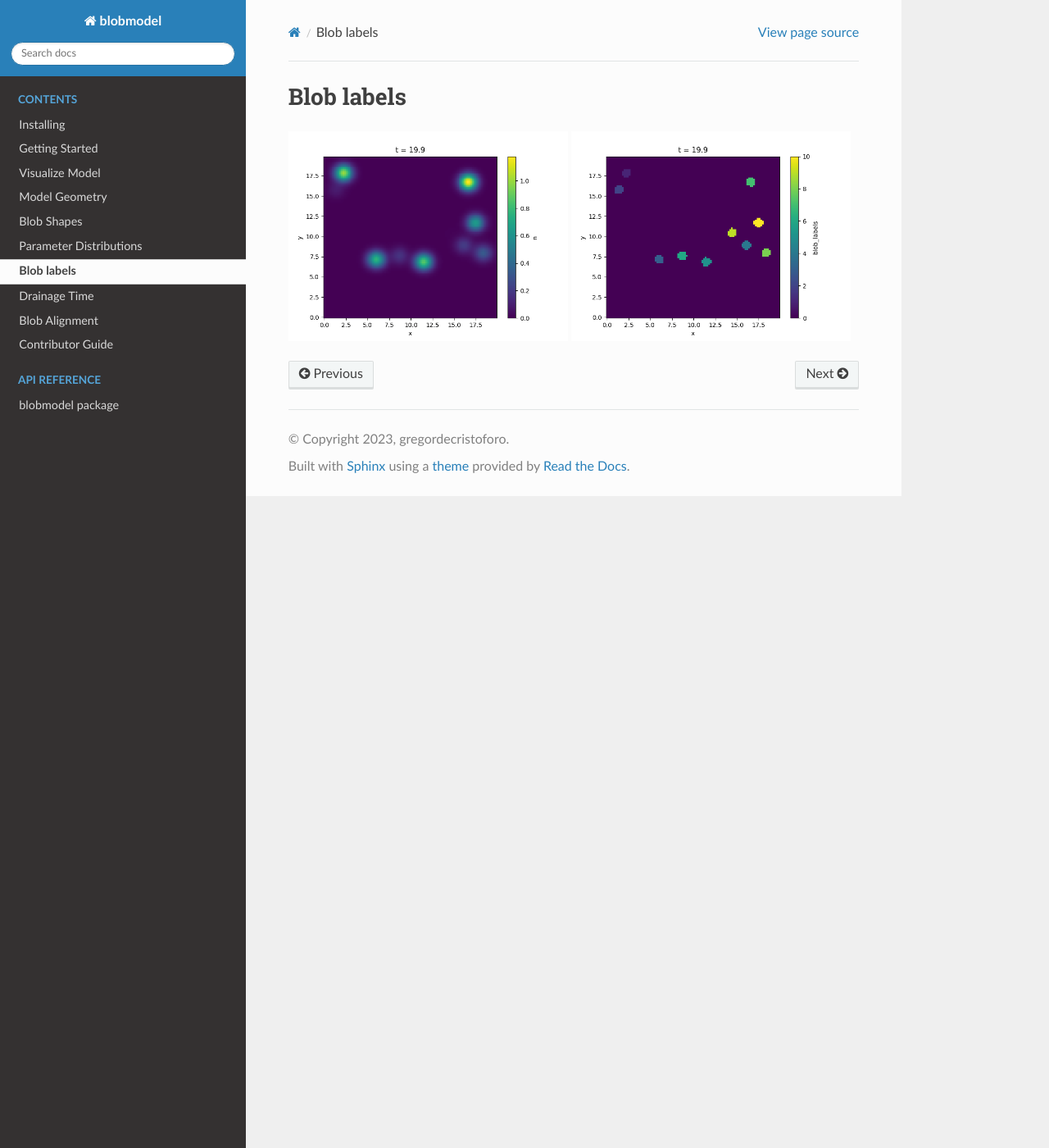
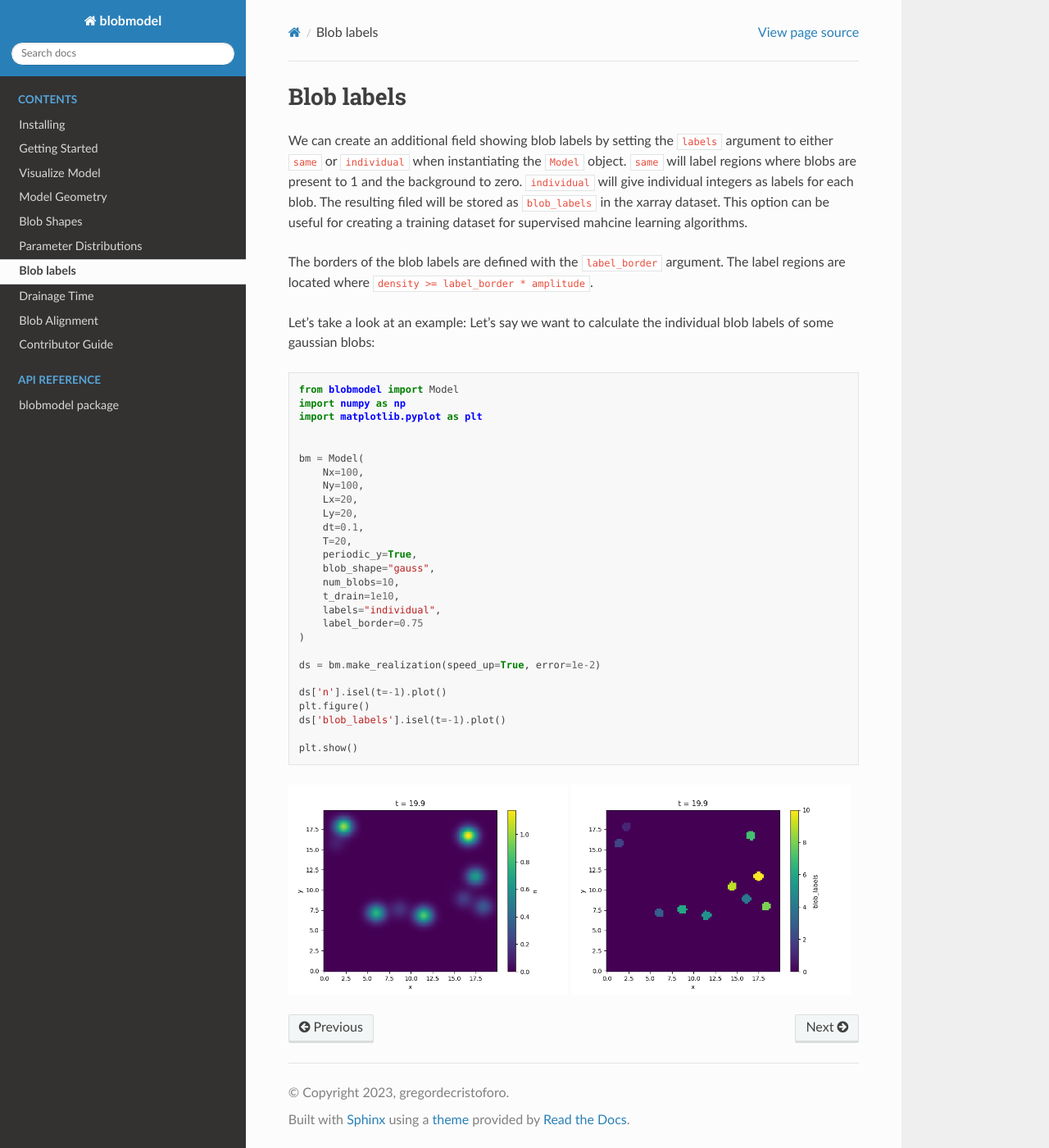
Before and after one commit to uit-cosmo/blobmodel, a Sphinx documentation site: the page built from docs/blob_labels.rst, in a window 1280 px wide and 1400 px high. Shown: the whole window at 82% size. Built offline with Sphinx 7.4.7 and the Read the Docs theme 2.0.0, drawn with Linux system fonts in a browser that asks for light colours.

Commit message:
blob labels implementedwq

```diff
--- a/docs/blob_labels.rst
+++ b/docs/blob_labels.rst
@@ -2,6 +2,44 @@
 
 Blob labels
 ===========
+
+We can create an additional field showing blob labels by setting the ``labels`` argument to either ``same`` or ``individual`` when instantiating the ``Model`` object.
+``same`` will label regions where blobs are present to 1 and the background to zero. ``individual`` will give individual integers as labels for each blob.
+The resulting filed will be stored as ``blob_labels`` in the xarray dataset. This option can be useful for creating a training dataset for supervised mahcine learning algorithms.
+
+The borders of the blob labels are defined with the ``label_border`` argument. The label regions are located where ``density >= label_border * amplitude``.
+
+Let's take a look at an example: Let's say we want to calculate the individual blob labels of some gaussian blobs:
+
+.. code-block:: python
+
+  from blobmodel import Model
+  import numpy as np
+  import matplotlib.pyplot as plt
+
+
+  bm = Model(
+      Nx=100,
+      Ny=100,
+      Lx=20,
+      Ly=20,
+      dt=0.1,
+      T=20,
+      periodic_y=True,
+      blob_shape="gauss",
+      num_blobs=10,
+      t_drain=1e10,
+      labels="individual",
+      label_border=0.75
+  )
+
+  ds = bm.make_realization(speed_up=True, error=1e-2)
+
+  ds['n'].isel(t=-1).plot()
+  plt.figure()
+  ds['blob_labels'].isel(t=-1).plot()
+
+  plt.show()
 
 |pic1| |pic2|
 
```
